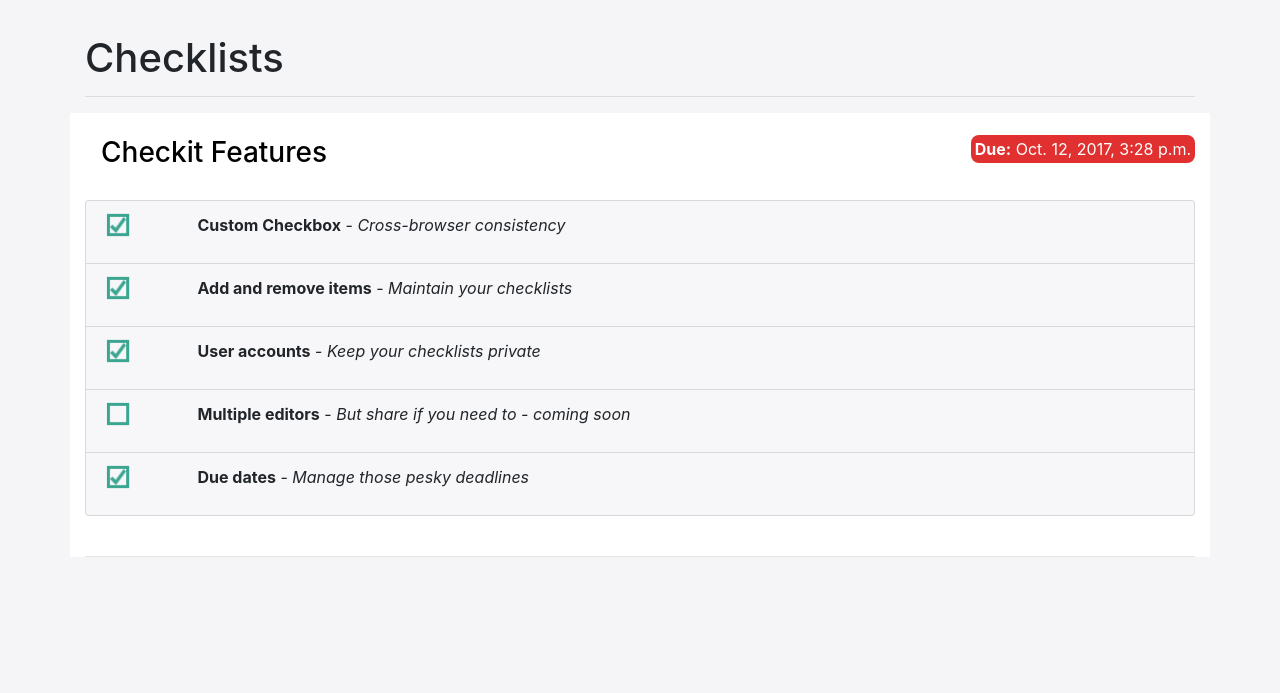
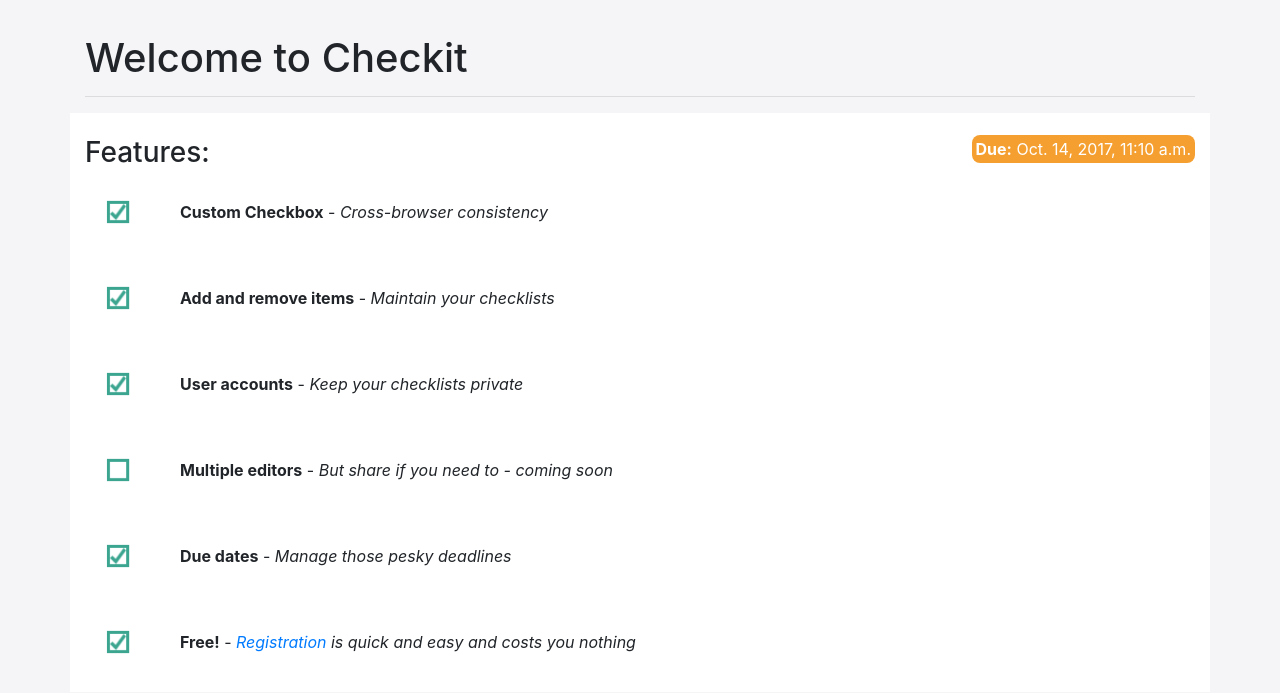
Before and after one commit to reidswan/Checkit, a Django app: page / in a window 1280 px wide. Shown: the part 56-749 px from the top of the page. Run offline with Django 3.2, Linux system fonts and the light colour scheme; data comes from the database, SQL or seed files in the repository; both versions use the stored data as it was after the commit; some libraries are stand-ins or nearby versions.

Commit message:
Changed CheckList model and db schema to accomodate Users

```diff
--- a/checklist/models.py
+++ b/checklist/models.py
@@ -1,11 +1,13 @@
 from django.db import models
 import datetime
 from django.utils import timezone
+from django.contrib.auth.models import User
 
 class CheckList(models.Model):
     checklist_title = models.CharField(max_length=100)
     pub_date = models.DateTimeField('date published')
     due_date = models.DateTimeField()
+    owner = models.ForeignKey(User, on_delete=models.CASCADE)
     def __repr__(self):
         return "Checklist %s" % self.checklist_title
     def __str__(self):
--- a/checklist/static/checklist/css/mystyles.css
+++ b/checklist/static/checklist/css/mystyles.css
@@ -132,6 +132,7 @@
     text-indent: -3em;
 }
 
+/* custom checkbox */
 input[type=checkbox] {
 	display : none;
 }
@@ -155,3 +156,8 @@
 	display: inline-block;
 	padding: 0 0 0 0px;
 }
+
+div.hint {
+    text-align: center;
+    border-radius: 20px;
+}
--- /dev/null
+++ b/checklist/templates/checklist/new_user.html
@@ -0,0 +1,48 @@
+{% extends 'checklist/base.html' %}
+{% block pagetitle %} My Checklists {% endblock %}
+
+{% block content %}
+{% load static %}
+<br/>
+<div class="container">
+    <h1 class="page-header">Welcome to Checkit</h1>
+    <hr/>
+</div>
+<div class="container container-main">
+    <br/>
+    <div class="row">
+        <div class="col-xs-12 col-sm-6"><h3>Features:</h3></div>
+        <div class="col-xs-12 col-sm-6 checklist-date"><span class="{% if checklist.due_soon %}date-soon{% elif checklist.past_due %}date-late{% else %}date-normal{% endif %}"><b>Due:</b> {{checklist.due_date}}</span></div>
+    </div>
+</div>
+{% for item in checklist.checklistitem_set.all %}
+<div class="container container-main">
+    <br/>
+    <div class="row">
+        <div class="col-xs-2 col-sm-1">
+            <span class="checklist-push">
+                <input type="checkbox" {%if item.complete %}checked{% endif %} class="big-checkbox" style="text-align: right; align-content: right;" disabled/><label for="chk{{item.id}}"></label>
+            </span>
+        </div>
+        <!--div class="col-xs-10 col-sm-11"-->
+        <label class="col-xs-10 col-sm-11"><strong> {{ item.item_title }}</strong> - <em>{{ item.item_desc }}</em></label>
+        <!--/div-->
+    </div>
+    <br/>
+</div>
+{% endfor %}
+<div class="container container-main">
+    <br/>
+    <div class="row">
+        <div class="col-xs-2 col-sm-1">
+            <span class="checklist-push">
+                <input type="checkbox" checked class="big-checkbox" style="text-align: right; align-content: right;" disabled/><label for="chk{{item.id}}"></label>
+            </span>
+        </div>
+        <!--div class="col-xs-10 col-sm-11"-->
+        <label class="col-xs-10 col-sm-11"><strong>Free!</strong> - <em><a href="{% url 'checklist:register' %}">Registration</a> is quick and easy and costs you nothing</em></label>
+        <!--/div-->
+    </div>
+    <br/>
+</div>
+{% endblock %}
--- a/checklist/views.py
+++ b/checklist/views.py
@@ -5,7 +5,7 @@
 from django.utils import timezone
 from django.urls import reverse
 from django.contrib.auth import login, authenticate, logout
-from django.contrib.auth.models import User
+from django.contrib.auth.models import User, AnonymousUser
 import datetime
 import re
 
@@ -14,15 +14,19 @@
 emailregex = re.compile(r"^([a-zA-Z0-9\+\-_]+[\.]?)+@([a-zA-Z0-9\+\-_]+[\.]?)+\.[a-z]{2,}$")
 
 def index(request):
-    recent_checklists = [checklist for checklist in CheckList.objects.order_by('due_date') if not checklist.is_complete()]
-    context = {
-        'checklists' : recent_checklists,
-        'empty_list_string' : 'You have no incomplete checklists!',
-        'redirect_link' : reverse('checklist:complete'),
-        'redirect_string' : 'See completed checklists',
-        'page_title' : 'Checklists',
-    }
-    return render(request, 'checklist/index.html', context)
+    if request.user.is_authenticated():
+        recent_checklists = [checklist for checklist in CheckList.objects.order_by('due_date') if not checklist.is_complete()]
+        context = {
+            'checklists' : recent_checklists,
+            'empty_list_string' : 'You have no incomplete checklists!',
+            'redirect_link' : reverse('checklist:complete'),
+            'redirect_string' : 'See completed checklists',
+            'page_title' : 'Checklists',
+        }
+        return render(request, 'checklist/index.html', context)
+    new_user_checklist = User.objects.get(username="anon").checklist_set.first()
+    new_user_checklist.due_date = timezone.now() + recent_filter_delta
+    return render(request, 'checklist/new_user.html', { "checklist" : new_user_checklist })
 
 def complete(request):
     recent_checklists = [checklist for checklist in CheckList.objects.order_by('due_date') if checklist.is_complete()]
```
Also changed, not shown: checklist/migrations/0002_checklist_owner.py (added), checklist/static/checklist/img/MobileView.png (added), checklist/static/checklist/img/StandardView.png (added), db.sqlite3.
